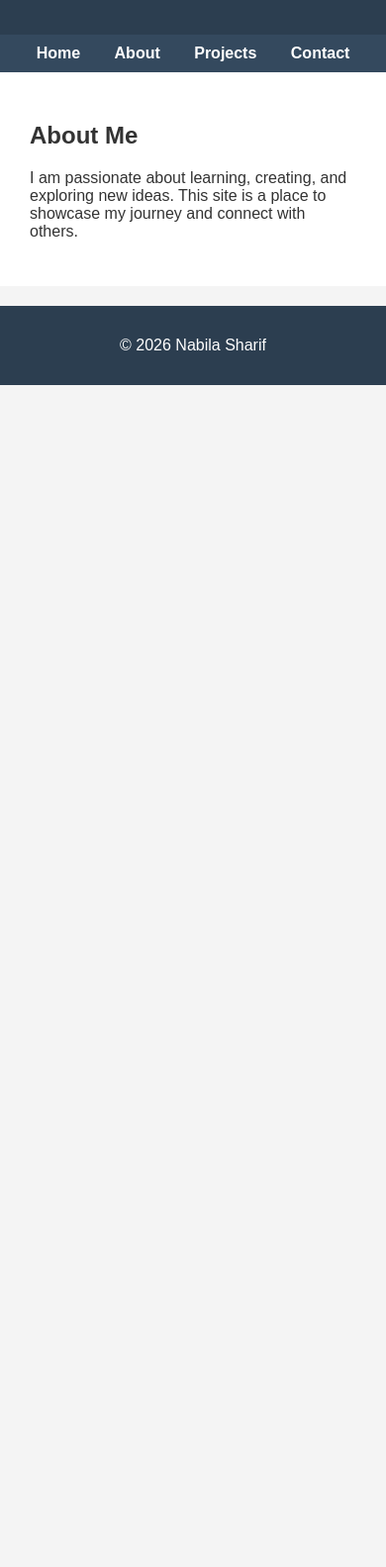
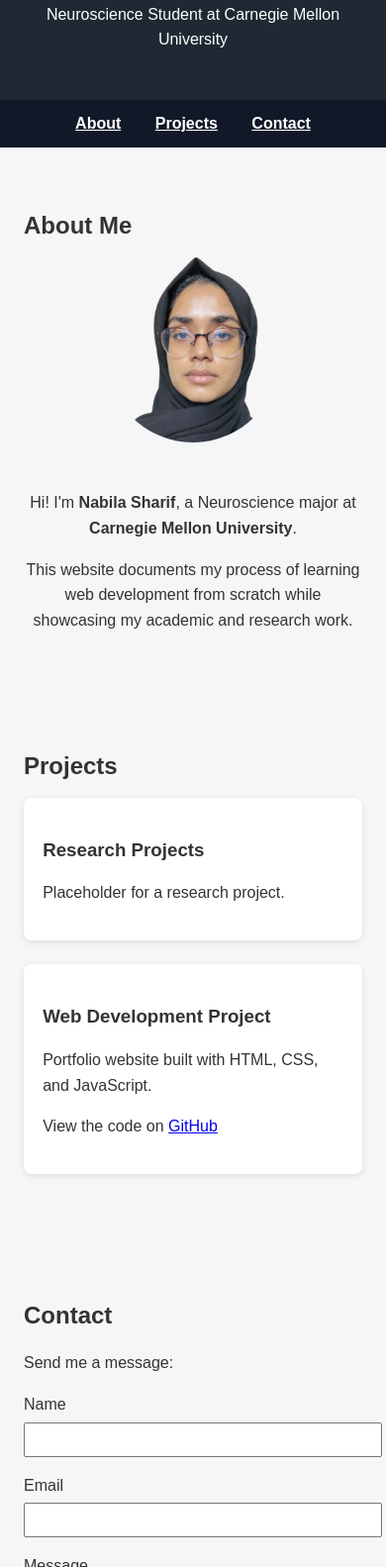
Before and after one commit to nabilasharif22/nabilasharif.github.io, a plain HTML site: page index.html in a window 390 px wide. Shown: the part 119-1702 px from the top of the page at 99% size. Before the commit the page ends 844 px from the top, so only its background shows below. Drawn offline with Linux system fonts and the light colour scheme.

Commit message:
Comments about AI usage and small changes

```diff
--- a/index.html
+++ b/index.html
@@ -2,83 +2,107 @@
 <html lang="en">
 <head>
     <meta charset="UTF-8">
-    <title>My Personal Website</title>
-    <style>
-        body {
-            font-family: Arial, sans-serif;
-            margin: 0;
-            padding: 0;
-            background-color: #f4f4f4;
-            color: #333;
-        }
+    <meta name="viewport" content="width=device-width, initial-scale=1.0">
+    <title>Nabila Sharif | Neuroscience Portfolio</title>
 
-        header {
-            background-color: #2c3e50;
-            color: white;
-            padding: 20px;
-            text-align: center;
-        }
+    <!-- Link to CSS -->
+    <link rel="stylesheet" href="style.css">
+</head>
 
-        nav {
-            background-color: #34495e;
-            padding: 10px;
-            text-align: center;
-        }
-
-        nav a {
-            color: white;
-            margin: 0 15px;
-            text-decoration: none;
-            font-weight: bold;
-        }
-
-        nav a:hover {
-            text-decoration: underline;
-        }
-
-        main {
-            padding: 30px;
-            max-width: 800px;
-            margin: auto;
-            background-color: white;
-        }
-
-        footer {
-            text-align: center;
-            padding: 15px;
-            background-color: #2c3e50;
-            color: white;
-            margin-top: 20px;
-        }
-    </style>
-</head>
 <body>
 
     <header>
-        <h1>Your Name</h1>
-        <p>Student | Researcher | Creator</p>
+        <h1>Nabila Sharif</h1>
+        <p>Neuroscience Student at Carnegie Mellon University</p>
     </header>
 
     <nav>
-        <a href="#">Home</a>
-        <a href="#">About</a>
-        <a href="#">Projects</a>
-        <a href="#">Contact</a>
+        <a href="#about">About</a>
+        <a href="#projects">Projects</a>
+        <a href="#contact">Contact</a>
     </nav>
 
-    <main>
+    <!-- ABOUT -->
+    <section id="about" class="reveal">
+        <h2>About Me</h2>
+
+        <div class="about-container">
+            <img src="profilephoto.jpg" alt="Profile photo">
+
+            <div>
+                <p>
+                    Hi! I'm <strong>Nabila Sharif</strong>, a Neuroscience major at
+                    <strong>Carnegie Mellon University</strong>.
+                </p>
+
+                <p>
+                    This website documents my process of learning web development from scratch
+                    while showcasing my academic and research work.
+                </p>
+            </div>
+        </div>
+    </section>
 
 
-        <h2>About Me</h2>
-        <p>
-            I am passionate about learning, creating, and exploring new ideas.
-            This site is a place to showcase my journey and connect with others.
-        </p>
-    </main>
+    <!-- PROJECTS -->
+    <section id="projects" class="reveal">
+        <h2>Projects</h2>
+
+        <div class="project">
+            <h3>Research Projects</h3>
+            <p>Placeholder for a research project.</p>
+        </div>
+
+        <div class="project">
+            <h3>Web Development Project</h3>
+            <p>Portfolio website built with HTML, CSS, and JavaScript.</p>
+            <p>
+                View the code on
+                <a href="https://nabilasharif22.github.io/nabilasharif.github.io/" target="_blank">
+                    GitHub
+                </a>
+            </p>
+        </div>
+    </section>
+
+    <!-- CONTACT -->
+    <section id="contact" class="reveal">
+        <h2>Contact</h2>
+
+        <p>Send me a message:</p>
+
+        <!-- REAL CONTACT FORM -->
+        <!-- Replace the action URL with your Formspree link -->
+        <form action="https://formspree.io/f/xxxxxx" method="POST">
+            <label>
+                Name
+                <input type="text" name="name" required>
+            </label>
+
+            <label>
+                Email
+                <input type="email" name="email" required>
+            </label>
+
+            <label>
+                Message
+                <textarea name="message" rows="5" required></textarea>
+            </label>
+
+            <button type="submit">Send</button>
+        </form>
+    </section>
 
     <footer>
         <p>© 2026 Nabila Sharif</p>
     </footer>
 
+    <!-- Link to JavaScript -->
+    <script src="script.js"></script>
 </body>
 </html>
+<!-- The structure for the entire website was created ChatGTP using the prompt
+ "I am going to tell you a bit about me and you are going to create personal website
+ for me with css, html, and javascript. Be sure the code is readable and simple enough
+ for beginners to understand." Then, pasting the general project requirements, I specified
+ that I wanted an html file, a css file, and a javascript file-->
--- a/script.js
+++ b/script.js
@@ -0,0 +1,17 @@
+// Scroll reveal animation: Generated using ChatGPT for a smooth scroll.
+const reveals = document.querySelectorAll(".reveal");
+
+function revealOnScroll() {
+    for (let i = 0; i < reveals.length; i++) {
+        const windowHeight = window.innerHeight;
+        const elementTop = reveals[i].getBoundingClientRect().top;
+        const revealPoint = 100;
+
+        if (elementTop < windowHeight - revealPoint) {
+            reveals[i].classList.add("active");
+        }
+    }
+}
+
+window.addEventListener("scroll", revealOnScroll);
+revealOnScroll(); // Run on load
--- a/style.css
+++ b/style.css
@@ -0,0 +1,130 @@
+/* ---------- Global ---------- */
+body {
+    margin: 0;
+    font-family: Arial, Helvetica, sans-serif;
+    background: #f4f6f8;
+    color: #333;
+    line-height: 1.6;
+    transition: background 0.3s, color 0.3s;
+}
+
+h1, h2, h3 {
+    margin-bottom: 0.5em;
+}
+
+/* ---------- Header & Nav ---------- */
+header {
+    background: #1f2933;
+    color: white;
+    text-align: center;
+    padding: 2rem;
+}
+
+nav {
+    background: #111827;
+    text-align: center;
+    padding: 0.7rem;
+}
+
+nav a {
+    color: white;
+    margin: 0 15px;
+    font-weight: bold;
+}
+
+/* ---------- Sections ---------- */
+section {
+    max-width: 900px;
+    margin: auto;
+    padding: 2.5rem 1.5rem;
+}
+
+/* ---------- About ---------- */
+.about-container {
+    display: flex;
+    gap: 2rem;
+    flex-wrap: wrap;
+    align-items: center;
+}
+
+.about-container img {
+    width: 180px;
+    border-radius: 50%;
+}
+
+.skills-list {
+    display: flex;
+    flex-wrap: wrap;
+    gap: 10px;
+}
+
+.skill {
+    background: #e0e7ff;
+    padding: 8px 12px;
+    border-radius: 20px;
+}
+
+/* ---------- Projects ---------- */
+.project {
+    background: white;
+    padding: 1.2rem;
+    border-radius: 8px;
+    margin-bottom: 1.5rem;
+    box-shadow: 0 2px 6px rgba(0,0,0,0.1);
+}
+
+/* ---------- Contact Form ---------- */
+form {
+    max-width: 500px;
+}
+
+label {
+    display: block;
+    margin-bottom: 1rem;
+}
+
+input, textarea {
+    width: 100%;
+    padding: 8px;
+    margin-top: 5px;
+}
+
+button {
+    padding: 10px 20px;
+    background: #2563eb;
+    color: white;
+    border: none;
+    cursor: pointer;
+}
+
+/* ---------- Footer ---------- */
+footer {
+    text-align: center;
+    padding: 1rem;
+    background: #1f2933;
+    color: white;
+}
+
+
+/* ---------- Scroll Animations ---------- */
+.reveal {
+    opacity: 0.3;
+    transform: translateY(40px);
+    transition: all 0.8s ease;
+}
+
+.reveal.active {
+    opacity: 1;
+    transform: translateY(0);
+}
+ /* Funcions in script.js for a smooth scroll*/
+/* ---------- Responsive ---------- */
+@media (max-width: 600px) {
+    .about-container {
+        flex-direction: column;
+        text-align: center;
+    }
+}
+/*Gets size of device the website is running on, and changes size of about section accordingly*/
+
+/* Generated using ChatGPT to style the sections, separated by class. */
```
Also changed, not shown: profilephoto.jpg (added).
